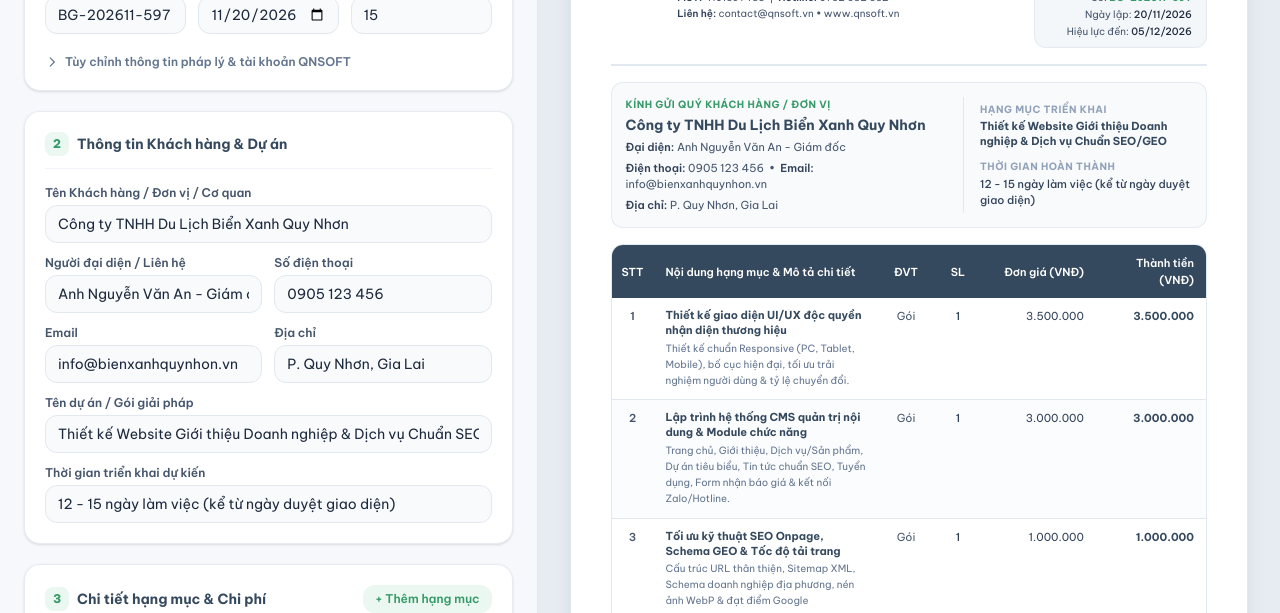
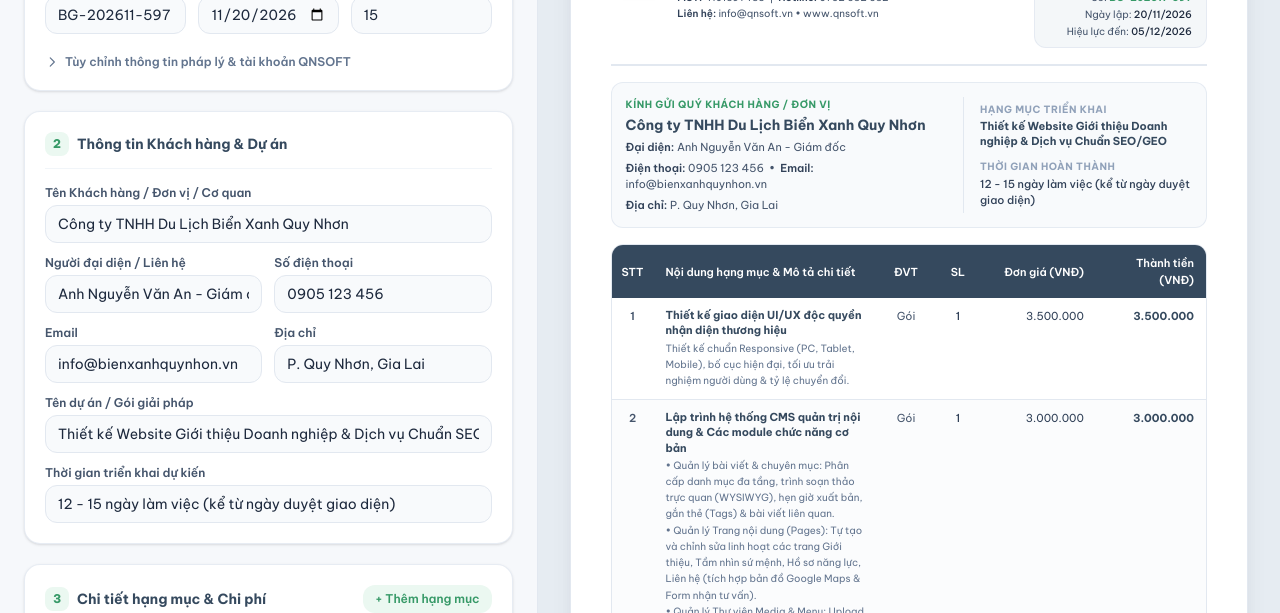
Before and after one commit to hieuqnsoft/qnsoft_bao_gia, a plain HTML site: page index.html in a window 1280 px wide. Shown: the part 241-854 px from the top of the page. Drawn offline with nearby package versions, Linux system fonts and the light colour scheme.

Commit message:
Update index.html

```diff
--- a/index.html
+++ b/index.html
@@ -414,7 +414,7 @@
                                                     <span class="font-semibold text-slate-700">MST:</span> <span id="out-companyTax">4101597485</span> &nbsp;|&nbsp;
                                                     <span class="font-semibold text-slate-700">Hotline:</span> <span id="out-companyPhone">0762 682 682</span>
                                                 </p>
-                                                <p><span class="font-semibold text-slate-700">Liên hệ:</span> <span id="out-companyWeb">contact@qnsoft.vn • www.qnsoft.vn</span></p>
+                                                <p><span class="font-semibold text-slate-700">Liên hệ:</span> <span id="out-companyWeb">info@qnsoft.vn • www.qnsoft.vn</span></p>
                                                 <p id="out-companyBank-row" class="hidden"><span class="font-semibold text-slate-700">Tài khoản:</span> <span id="out-companyBank"></span></p>
                                             </div>
                                         </div>
@@ -569,15 +569,15 @@
         // =========================================================================
         // 1. KHỞI TẠO DỮ LIỆU MẶC ĐỊNH & CÁC GÓI MẪU NHANH CỦA QNSOFT
         // =========================================================================
-        const STORAGE_KEY = 'qnsoft_quote_data_v4';
-        const OLD_STORAGE_KEYS = ['qnsoft_quote_data_v1', 'qnsoft_quote_data_v2', 'qnsoft_quote_data_v3'];
+        const STORAGE_KEY = 'qnsoft_quote_data_v5';
+        const OLD_STORAGE_KEYS = ['qnsoft_quote_data_v1', 'qnsoft_quote_data_v2', 'qnsoft_quote_data_v3', 'qnsoft_quote_data_v4'];
 
         const DEFAULT_COMPANY_INFO = {
             companyName: 'CÔNG TY TNHH CÔNG NGHỆ QNSOFT',
             companyAddress: '182 Hai Bà Trưng, P. Quy Nhơn, Gia Lai',
             companyTax: '4101597485',
             companyPhone: '0762 682 682',
-            companyWeb: 'contact@qnsoft.vn • www.qnsoft.vn',
+            companyWeb: 'info@qnsoft.vn • www.qnsoft.vn',
             companyBank: '',
             staffName: 'Chuyên viên tư vấn: Nguyễn Đình Hiếu'
         };
@@ -605,8 +605,8 @@
                 discountType: 'amount',
                 discountValue: 1000000,
                 vatRate: 0,
-                paymentTerms: '• Đợt 1: Tạm ứng 50% giá trị hợp đồng ngay sau khi ký kết.\n• Đợt 2: Thanh toán 50% còn lại sau khi nghiệm thu, bàn giao toàn bộ source code & tài khoản quản trị.',
-                notes: '• Tặng gói nhập liệu chuẩn SEO ban đầu lên đến 15 bài viết / dịch vụ.\n• Tặng gói đào tạo & hướng dẫn quản trị, vận hành Website 1-1 từ xa qua UltraView kèm tài liệu HDSD chi tiết.\n• Hỗ trợ khởi tạo & xác minh Google Business Profile (Google Maps) miễn phí.\n• Bảo hành kỹ thuật trọn đời khi sử dụng hạ tầng tại QNSOFT.',
+                paymentTerms: '• Đợt 1: Tạm ứng 50% giá trị hợp đồng ngay sau khi ký kết.\n• Đợt 2: Thanh toán 50% giá trị còn lại sau khi nghiệm thu, bàn giao toàn bộ source code & tài khoản quản trị.',
+                notes: '• Bảo hành kỹ thuật trọn đời: Miễn phí sửa lỗi mã nguồn, bảo trì hệ thống & hỗ trợ kỹ thuật 24/7 trong suốt quá trình sử dụng.\n• Tặng gói nhập liệu chuẩn SEO ban đầu lên đến 15 bài viết / dịch vụ.\n• Tặng gói đào tạo & hướng dẫn quản trị, vận hành Website 1-1 từ xa qua UltraView kèm tài liệu HDSD chi tiết.\n• Hỗ trợ khởi tạo & xác minh Google Business Profile (Google Maps) miễn phí.',
                 items: [
                     {
                         id: 'item-1',
@@ -618,8 +618,8 @@
                     },
                     {
                         id: 'item-2',
-                        name: 'Lập trình hệ thống CMS quản trị nội dung & Module chức năng',
-                        desc: 'Trang chủ, Giới thiệu, Dịch vụ/Sản phẩm, Dự án tiêu biểu, Tin tức chuẩn SEO, Tuyển dụng, Form nhận báo giá & kết nối Zalo/Hotline.',
+                        name: 'Lập trình hệ thống CMS quản trị nội dung & Các module chức năng cơ bản',
+                        desc: '• Quản lý bài viết & chuyên mục: Phân cấp danh mục đa tầng, trình soạn thảo trực quan (WYSIWYG), hẹn giờ xuất bản, gắn thẻ (Tags) & bài viết liên quan.\n• Quản lý Trang nội dung (Pages): Tự tạo và chỉnh sửa linh hoạt các trang Giới thiệu, Tầm nhìn sứ mệnh, Hồ sơ năng lực, Liên hệ (tích hợp bản đồ Google Maps & Form nhận tư vấn).\n• Quản lý Thư viện Media & Menu: Upload hình ảnh, tài liệu PDF, quản lý Banner/Slider trang chủ, tùy biến thanh điều hướng (Menu) & chân trang (Footer) dễ dàng.',
                         unit: 'Gói',
                         qty: 1,
                         price: 3000000
@@ -648,8 +648,8 @@
                 discountType: 'amount',
                 discountValue: 500000,
                 vatRate: 0,
-                paymentTerms: '• Đợt 1: Tạm ứng 50% khi chốt bố cục nội dung & ký xác nhận.\n• Đợt 2: Thanh toán 50% khi bàn giao Landing Page hoàn chỉnh.',
-                notes: '• Tối ưu tốc độ tải trang dưới 1.5 giây phục vụ chạy quảng cáo Google Ads / Facebook Ads / TikTok Ads.\n• Hỗ trợ gắn Pixel Facebook, Google Tag Manager & Google Analytics 4 miễn phí.\n• Hướng dẫn quản trị & chỉnh sửa nội dung, hình ảnh trực quan từ xa qua UltraView.',
+                paymentTerms: '• Đợt 1: Tạm ứng 50% giá trị hợp đồng ngay sau khi ký kết.\n• Đợt 2: Thanh toán 50% giá trị còn lại sau khi nghiệm thu & bàn giao Landing Page hoàn chỉnh.',
+                notes: '• Bảo hành kỹ thuật trọn đời: Miễn phí khắc phục sự cố kỹ thuật & hỗ trợ vận hành suốt quá trình sử dụng.\n• Tối ưu tốc độ tải trang dưới 1.5 giây phục vụ chạy quảng cáo Google Ads / Facebook Ads / TikTok Ads.\n• Hỗ trợ gắn Pixel Facebook, Google Tag Manager & Google Analytics 4 miễn phí.\n• Hướng dẫn quản trị & chỉnh sửa nội dung, hình ảnh trực quan từ xa qua UltraView.',
                 items: [
                     {
                         id: 'item-l1',
@@ -683,8 +683,8 @@
                 discountType: 'amount',
                 discountValue: 1500000,
                 vatRate: 0,
-                paymentTerms: '• Đợt 1: Tạm ứng 50% giá trị hợp đồng ngay sau khi ký kết.\n• Đợt 2: Thanh toán 30% sau khi hoàn thiện giao diện & chức năng giỏ hàng.\n• Đợt 3: Thanh toán 20% còn lại khi nghiệm thu & bàn giao.',
-                notes: '• Hỗ trợ nhập liệu mẫu 30 sản phẩm chuẩn SEO đầu tiên.\n• Tích hợp thanh toán chuyển khoản quét mã VietQR tự động điền số tiền & nội dung đơn hàng.\n• Tặng gói đào tạo quản lý đơn hàng, tồn kho & mã giảm giá trực tiếp 1-1 qua UltraView.\n• Bảo hành kỹ thuật & nâng cấp bảo mật miễn phí 12 tháng.',
+                paymentTerms: '• Đợt 1: Tạm ứng 50% giá trị hợp đồng ngay sau khi ký kết.\n• Đợt 2: Thanh toán 50% giá trị còn lại sau khi nghiệm thu & bàn giao hệ thống.',
+                notes: '• Bảo hành kỹ thuật trọn đời: Cam kết sửa lỗi mã nguồn, nâng cấp vá lỗi bảo mật & hỗ trợ kỹ thuật miễn phí trọn đời.\n• Hỗ trợ nhập liệu mẫu 30 sản phẩm chuẩn SEO đầu tiên.\n• Tích hợp thanh toán chuyển khoản quét mã VietQR tự động điền số tiền & nội dung đơn hàng.\n• Tặng gói đào tạo quản lý đơn hàng, tồn kho & mã giảm giá trực tiếp 1-1 qua UltraView.',
                 items: [
                     {
                         id: 'item-e1',
@@ -696,8 +696,8 @@
                     },
                     {
                         id: 'item-e2',
-                        name: 'Lập trình Giỏ hàng, Thanh toán VietQR & Quản lý đơn hàng',
-                        desc: 'Đặt hàng nhanh không cần đăng ký, mã giảm giá/Voucher, tính phí vận chuyển theo khu vực & tự động tạo mã QR thanh toán.',
+                        name: 'Lập trình hệ thống CMS bán hàng: Sản phẩm, Danh mục, Giỏ hàng & Đơn hàng',
+                        desc: '• Quản lý Sản phẩm & Danh mục: Phân loại đa cấp, quản lý biến thể (màu sắc, kích thước), giá khuyến mãi, tình trạng tồn kho.\n• Quản lý Trang & Tin tức: Trang Giới thiệu, Chính sách bảo hành/đổi trả, Hướng dẫn mua hàng, Tin tức khuyến mãi chuẩn SEO.\n• Giỏ hàng & Thanh toán: Đặt hàng nhanh không cần đăng ký, mã giảm giá/Voucher & tự động tạo mã VietQR thanh toán.',
                         unit: 'Gói',
                         qty: 1,
                         price: 4500000
@@ -728,48 +728,48 @@
                 discountType: 'amount',
                 discountValue: 3000000,
                 vatRate: 0,
-                paymentTerms: '• Đợt 1: Tạm ứng 40% giá trị hợp đồng ngay sau khi ký kết hợp đồng triển khai.\n• Đợt 2: Thanh toán 30% sau khi hoàn thiện giao diện, cấu trúc phân hệ & chạy thử nghiệm trên môi trường Staging.\n• Đợt 3: Thanh toán 30% còn lại sau khi nghiệm thu, bàn giao tài liệu hướng dẫn & vận hành chính thức.',
-                notes: '• Bàn giao đầy đủ Bộ tài liệu hướng dẫn quản trị hệ thống & quy trình biên tập tin bài (PDF/Video).\n• Tổ chức đào tạo, hướng dẫn quản trị từ xa qua UltraView (hoặc trực tiếp tại đơn vị) cho cán bộ quản trị & đội ngũ biên tập viên các khoa/phòng ban.\n• Hỗ trợ chuyển đổi dữ liệu tin tức, văn bản cũ sang hệ thống mới.\n• Bảo hành kỹ thuật, vá lỗi bảo mật & hỗ trợ vận hành 24/7 trong 12 - 24 tháng.',
+                paymentTerms: '• Đợt 1: Tạm ứng 50% giá trị hợp đồng ngay sau khi ký kết hợp đồng triển khai.\n• Đợt 2: Thanh toán 50% giá trị còn lại sau khi nghiệm thu, bàn giao tài liệu hướng dẫn & vận hành chính thức.',
+                notes: '• Bảo hành kỹ thuật trọn đời: Miễn phí khắc phục lỗi hệ thống, cập nhật vá lỗi an toàn thông tin & hỗ trợ vận hành 24/7 trọn đời.\n• Bàn giao đầy đủ Bộ tài liệu hướng dẫn quản trị hệ thống & quy trình biên tập tin bài (PDF/Video).\n• Tổ chức đào tạo, hướng dẫn quản trị từ xa qua UltraView (hoặc trực tiếp tại đơn vị) cho cán bộ quản trị & đội ngũ biên tập viên các khoa/phòng ban.\n• Hỗ trợ chuyển đổi dữ liệu tin tức, văn bản cũ sang hệ thống mới.',
                 items: [
                     {
                         id: 'item-p1',
                         name: 'Thiết kế giao diện Cổng TTĐT chuẩn mực, trang trọng & thân thiện người dân',
-                        desc: 'Bố cục khoa học theo quy chuẩn Cổng thông tin điện tử (Nghị định 42/2022/NĐ-CP), hỗ trợ giao diện tương phản cao, tăng giảm cỡ chữ & tương thích mọi thiết bị.',
+                        desc: 'Bố cục khoa học theo quy chuẩn Cổng thông tin điện tử (Nghị định 42/2022/NĐ-CP), hỗ trợ giao diện tương phản cao, tăng giảm cỡ chữ & tương thích mọi thiết bị (PC, Tablet, Mobile).',
                         unit: 'Gói',
                         qty: 1,
                         price: 8500000
                     },
                     {
                         id: 'item-p2',
-                        name: 'Phân hệ Quản lý Văn bản, Thủ tục Hành chính & Quy trình Khám chữa bệnh',
-                        desc: 'Hệ thống lưu trữ, tra cứu nâng cao (theo số ký hiệu, cơ quan ban hành, lĩnh vực, ngày ban hành), đính kèm tệp PDF/DOCX & xem trực tuyến không cần tải về.',
+                        name: 'Hệ thống CMS cơ bản: Quản lý Tin tức, Chuyên mục, Trang Giới thiệu & Liên hệ',
+                        desc: '• Quản lý Bài viết & Chuyên mục: Phân cấp chuyên mục tin tức hoạt động, thông báo, y học thường thức; trình soạn thảo trực quan, hẹn giờ đăng bài & tin nổi bật.\n• Quản lý Trang Giới thiệu & Cơ cấu tổ chức: Giới thiệu lịch sử hình thành, chức năng nhiệm vụ, sơ đồ tổ chức, ban lãnh đạo & danh sách các Khoa / Phòng ban chuyên môn.\n• Quản lý Liên hệ & Chỉ đường: Tích hợp bản đồ chỉ đường trực quan, danh bạ đường dây nóng các khoa/phòng & biểu mẫu gửi thư liên hệ trực tuyến.',
+                        unit: 'Gói',
+                        qty: 1,
+                        price: 6000000
+                    },
+                    {
+                        id: 'item-p3',
+                        name: 'Phân hệ Quản lý Văn bản, Thủ tục Hành chính & Lịch trực chuyên môn',
+                        desc: '• Quản lý Văn bản & Công báo: Lưu trữ, phân loại theo số ký hiệu, cơ quan ban hành, lĩnh vực, ngày ban hành; hỗ trợ xem trực tiếp tệp PDF/DOCX trên trình duyệt & tải về.\n• Quản lý Lịch trực & Lịch công tác: Cập nhật nhanh lịch trực lãnh đạo, lịch trực cấp cứu/chuyên khoa theo tuần/tháng (hỗ trợ nhập từ Excel hoặc bảng biểu trực quan).\n• Quy trình khám chữa bệnh & Bảng giá dịch vụ: Tra cứu quy trình tiếp đón, bảo hiểm y tế & bảng giá dịch vụ kỹ thuật công khai.',
                         unit: 'Phân hệ',
                         qty: 1,
                         price: 7500000
                     },
                     {
-                        id: 'item-p3',
-                        name: 'Phân hệ Tương tác trực tuyến: Đặt lịch khám / Hỏi đáp & Phản ánh kiến nghị',
-                        desc: 'Cổng đăng ký khám bệnh trực tuyến theo chuyên khoa/bác sĩ (hoặc tiếp nhận phản ánh kiến nghị của người dân), tra cứu trạng thái xử lý & thông báo qua Email/Zalo.',
+                        id: 'item-p4',
+                        name: 'Phân hệ Thư viện Video, Hình ảnh hoạt động & Tương tác trực tuyến',
+                        desc: '• Thư viện Hình ảnh & Video: Quản lý album ảnh sự kiện, phóng sự y tế/hoạt động cơ quan, nhúng video YouTube hoặc tải video trực tiếp với trình phát mượt mà.\n• Đặt lịch khám / Phản ánh kiến nghị: Cổng đăng ký khám bệnh trực tuyến theo chuyên khoa/bác sĩ (hoặc tiếp nhận phản ánh kiến nghị của người dân), tra cứu trạng thái xử lý & thông báo qua Email/Zalo.',
                         unit: 'Phân hệ',
                         qty: 1,
                         price: 6500000
                     },
                     {
-                        id: 'item-p4',
-                        name: 'Hệ thống quản trị CMS phân quyền đa cấp & Quy trình kiểm duyệt tin bài',
-                        desc: 'Phân quyền chi tiết theo từng Khoa/Phòng ban (Phóng viên -> Biên tập viên -> Trưởng ban duyệt tin -> Xuất bản), lưu lịch sử chỉnh sửa & nhật ký thao tác hệ thống (Audit Log).',
+                        id: 'item-p5',
+                        name: 'Phân quyền biên tập đa cấp, Bảo mật nâng cao (WAF) & Sao lưu dự phòng',
+                        desc: '• Phân quyền kiểm duyệt nhiều cấp: Phân quyền chi tiết theo từng Khoa/Phòng ban (Phóng viên -> Biên tập viên -> Trưởng ban duyệt tin -> Xuất bản), lưu lịch sử chỉnh sửa (Audit Log).\n• Bảo mật WAF & Hạ tầng: Tường lửa chống SQL Injection/XSS, mã hóa SSL chuẩn quốc tế, sao lưu dữ liệu tự động hàng ngày & kiểm thử an toàn thông tin trước bàn giao.',
                         unit: 'Gói',
                         qty: 1,
                         price: 5500000
-                    },
-                    {
-                        id: 'item-p5',
-                        name: 'Giải pháp Bảo mật nâng cao (WAF), Chống tấn công DDoS & Sao lưu dự phòng',
-                        desc: 'Tường lửa ứng dụng web chống SQL Injection/XSS, mã hóa SSL chuẩn quốc tế, cơ chế sao lưu dữ liệu tự động định kỳ hàng ngày & kiểm thử an toàn thông tin trước bàn giao.',
-                        unit: 'Gói',
-                        qty: 1,
-                        price: 4000000
                     },
                     {
                         id: 'item-p6',
```
